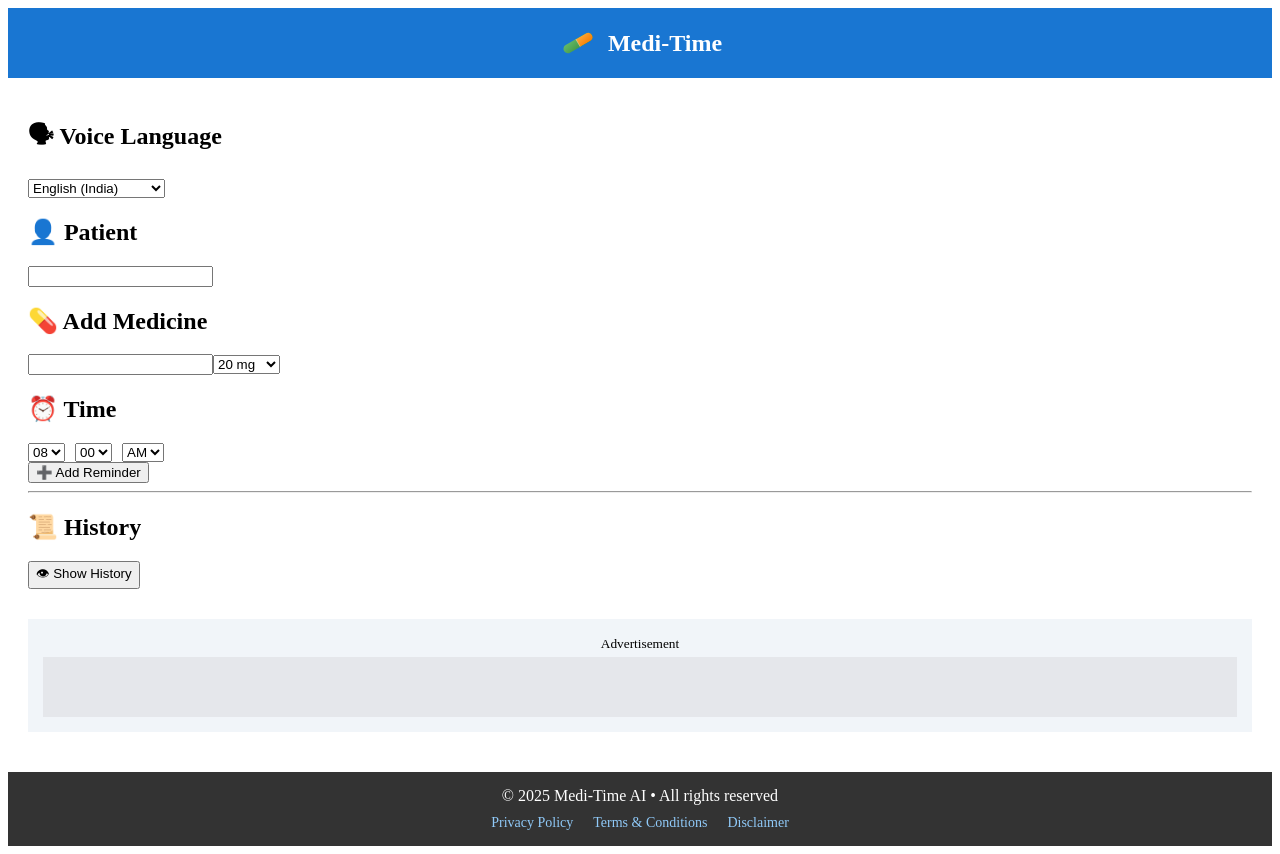
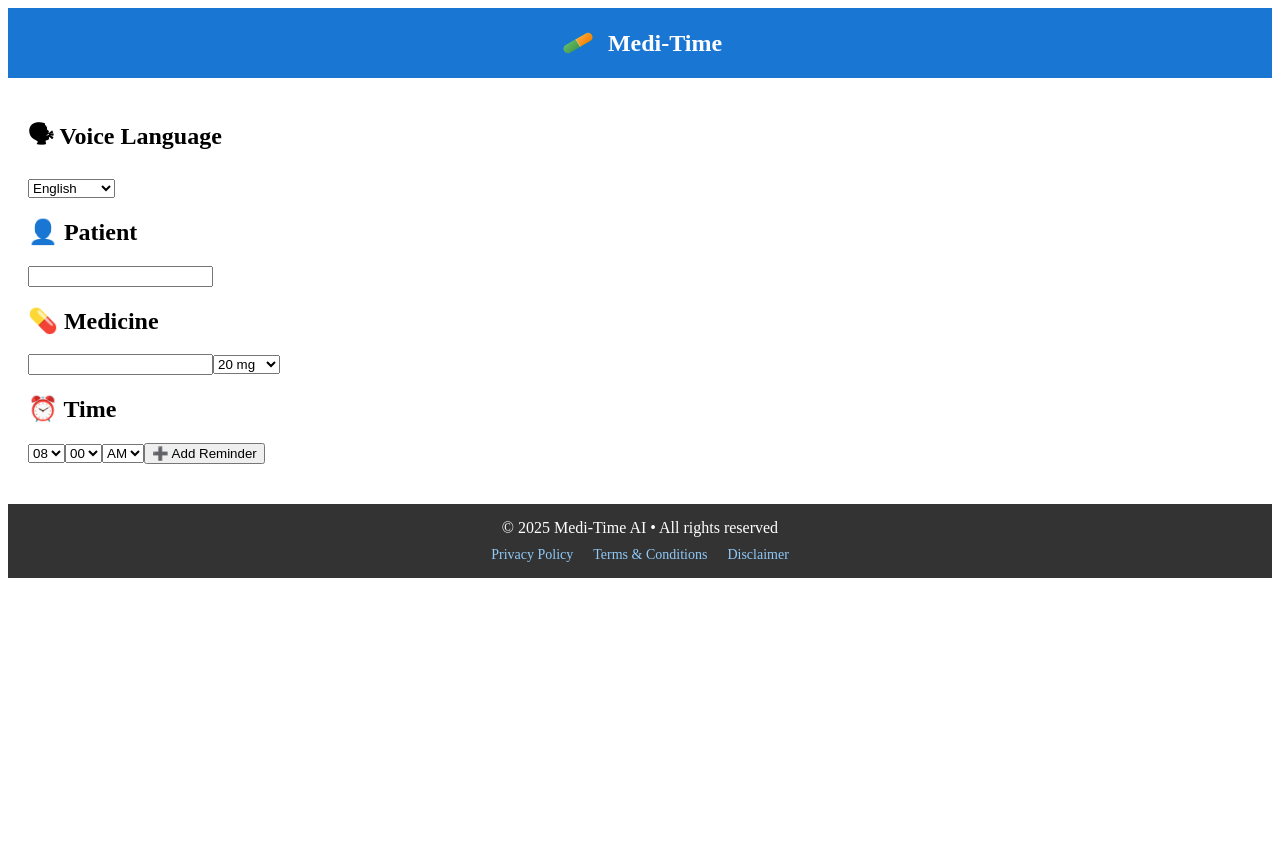
Before and after one commit to vasu-h10/medi-time-ai, a React (Vite) app: page / in a window 1280 px wide. After the commit the page ends 800 px from the top, so only its background shows below. Built offline with nearby package versions, Linux system fonts and the light colour scheme.

Commit message:
Update MainBody.jsx

```diff
--- a/src/MainBody.jsx
+++ b/src/MainBody.jsx
@@ -3,8 +3,8 @@ import { useEffect, useState, useRef } from "react";
 /**
  * MainBody.jsx
  * - Female-only TTS
- * - Multi-language (auto fallback)
- * - Auto timezone
+ * - 9+ language support with real translations
+ * - Auto fallback if voice not available
  * - NON-STOP alarm + voice loop
  * - Stops ONLY on "Mark as Taken"
  * - History Show/Hide + Delete
@@ -43,6 +43,7 @@ function MainBody() {
   const speechIntervalRef = useRef(null);
   const alarmSoundRef = useRef(null);
 
+  // ---------------- CONSTANTS ----------------
   const doses = ["10 mg", "20 mg", "50 mg", "100 mg", "250 mg", "500 mg"];
   const hours = Array.from({ length: 12 }, (_, i) =>
     String(i + 1).padStart(2, "0")
@@ -50,6 +51,41 @@ function MainBody() {
   const minutes = Array.from({ length: 60 }, (_, i) =>
     String(i).padStart(2, "0")
   );
+
+  // ---------------- MULTI-LANGUAGE STATEMENTS ----------------
+  const reminderTextByLang = {
+    "en-IN": ({ name, med, dose }) =>
+      `Mr ${name}, this is your ${med} ${dose} time. Please take it now.`,
+
+    "hi-IN": ({ name, med, dose }) =>
+      `${name} जी, अब ${med} ${dose} लेने का समय है। कृपया अभी लें।`,
+
+    "te-IN": ({ name, med, dose }) =>
+      `${name} గారు, ఇది మీ ${med} ${dose} తీసుకునే సమయం. దయచేసి ఇప్పుడు తీసుకోండి.`,
+
+    "ta-IN": ({ name, med, dose }) =>
+      `${name}, இது உங்கள் ${med} ${dose} எடுத்துக்கொள்ளும் நேரம். தயவுசெய்து இப்போது எடுத்துக்கொள்ளுங்கள்.`,
+
+    "kn-IN": ({ name, med, dose }) =>
+      `${name}, ಇದು ನಿಮ್ಮ ${med} ${dose} ತೆಗೆದುಕೊಳ್ಳುವ ಸಮಯ. ದಯವಿಟ್ಟು ಈಗ ತೆಗೆದುಕೊಳ್ಳಿ.`,
+
+    "ml-IN": ({ name, med, dose }) =>
+      `${name}, ഇത് നിങ്ങളുടെ ${med} ${dose} എടുക്കേണ്ട സമയമാണ്. ദയവായി ഇപ്പോൾ എടുക്കുക.`,
+
+    "bn-IN": ({ name, med, dose }) =>
+      `${name}, এখন আপনার ${med} ${dose} নেওয়ার সময়। অনুগ্রহ করে এখনই নিন।`,
+
+    "mr-IN": ({ name, med, dose }) =>
+      `${name}, आता तुमचे ${med} ${dose} घेण्याची वेळ झाली आहे. कृपया आत्ताच घ्या.`,
+
+    "gu-IN": ({ name, med, dose }) =>
+      `${name}, હવે તમારું ${med} ${dose} લેવાનો સમય છે. કૃપા કરીને હવે લો।`
+  };
+
+  const getReminderText = () => {
+    const fn = reminderTextByLang[voiceLang] || reminderTextByLang["en-IN"];
+    return fn({ name: patientName, med: medicineName, dose });
+  };
 
   // ---------------- LOAD VOICES ----------------
   useEffect(() => {
@@ -60,18 +96,18 @@ function MainBody() {
       window.speechSynthesis.removeEventListener("voiceschanged", load);
   }, []);
 
-  // ---------------- PERSIST STORAGE ----------------
+  // ---------------- STORAGE ----------------
   useEffect(() => {
     localStorage.setItem("patientName", patientName);
     localStorage.setItem("reminders", JSON.stringify(reminders));
     localStorage.setItem("history", JSON.stringify(history));
   }, [patientName, reminders, history]);
 
-  // ---------------- VOICE SELECTION (SAFE) ----------------
-  const selectFemaleVoice = (lang) =>
-    allVoices.find((v) => v.lang === lang) ||
-    allVoices.find((v) => v.lang.startsWith(lang.split("-")[0])) ||
-    allVoices.find((v) => v.lang.startsWith("en")) ||
+  // ---------------- VOICE SELECTION ----------------
+  const selectVoice = (lang) =>
+    allVoices.find(v => v.lang === lang) ||
+    allVoices.find(v => v.lang.startsWith(lang.split("-")[0])) ||
+    allVoices.find(v => v.lang.startsWith("en")) ||
     allVoices[0];
 
   // ---------------- ALARM ----------------
@@ -90,18 +126,18 @@ function MainBody() {
     clearInterval(speechIntervalRef.current);
   };
 
-  // ---------------- NON-STOP VOICE LOOP ----------------
+  // ---------------- NON-STOP SPEECH ----------------
   const speakLoop = (text) => {
-    const voice = selectFemaleVoice(voiceLang);
+    const voice = selectVoice(voiceLang);
 
     const speak = () => {
-      window.speechSynthesis.cancel(); // 🔑 prevent overlap
+      window.speechSynthesis.cancel();
       const u = new SpeechSynthesisUtterance(text);
       if (voice) u.voice = voice;
       u.lang = voice?.lang || "en-IN";
+      u.volume = 1;
       u.rate = 1;
       u.pitch = 1.1;
-      u.volume = 1;
       window.speechSynthesis.speak(u);
     };
 
@@ -110,7 +146,7 @@ function MainBody() {
     speechIntervalRef.current = setInterval(speak, 3500);
   };
 
-  // ---------------- TIME HELPER ----------------
+  // ---------------- TIME ----------------
   const getDelay = (h, m, ap) => {
     let hh = parseInt(h);
     if (ap === "PM" && hh !== 12) hh += 12;
@@ -122,162 +158,78 @@ function MainBody() {
     return r - now;
   };
 
-  // ---------------- TRIGGER REMINDER ----------------
-  const triggerReminder = (med, d) => {
+  // ---------------- TRIGGER ----------------
+  const triggerReminder = () => {
     setIsRinging(true);
-    setCurrentReminder({ med, d });
+    setCurrentReminder(true);
     playAlarm();
-    speakLoop(
-      `Mr ${patientName}, this is your ${med} ${d} time. Please take it now.`
-    );
+    speakLoop(getReminderText());
   };
 
-  // ---------------- STOP ONLY BY USER ----------------
   useEffect(() => {
     window.stopAlarm = () => {
-      if (!currentReminder) return;
-
       stopAllSound();
-      setHistory((h) => [
+      setHistory(h => [
         {
           id: Date.now(),
           patient: patientName,
-          medicine: currentReminder.med,
-          dose: currentReminder.d,
+          medicine: medicineName,
+          dose,
           takenAt: new Date().toLocaleString(),
-          timestamp: Date.now(),
+          timestamp: Date.now()
         },
-        ...h,
+        ...h
       ]);
-
       setIsRinging(false);
       setCurrentReminder(null);
     };
-
     return () => delete window.stopAlarm;
-  }, [currentReminder, patientName]);
+  }, [patientName, medicineName, dose]);
 
   // ---------------- ADD REMINDER ----------------
   const addReminder = () => {
-    const delay = getDelay(hour, minute, ampm);
-    setTimeout(() => triggerReminder(medicineName, dose), delay);
-
-    setReminders((r) => [
-      ...r,
-      { id: Date.now(), medicineName, dose, time: `${hour}:${minute} ${ampm}` },
-    ]);
-
+    setTimeout(triggerReminder, getDelay(hour, minute, ampm));
+    setReminders(r => [...r, { id: Date.now(), medicineName, dose }]);
     alert("✅ Reminder added");
-  };
-
-  // ---------------- HISTORY ----------------
-  const filteredHistory = history.filter((h) =>
-    filterDays === "all"
-      ? true
-      : Date.now() - h.timestamp <= filterDays * 86400000
-  );
-
-  const toggleSelectHistory = (id) =>
-    setSelectedHistory((s) =>
-      s.includes(id) ? s.filter((x) => x !== id) : [...s, id]
-    );
-
-  const deleteSelectedHistory = () => {
-    setHistory((h) => h.filter((x) => !selectedHistory.includes(x.id)));
-    setSelectedHistory([]);
   };
 
   // ---------------- UI ----------------
   return (
     <main style={{ padding: 20 }}>
       <h2>🗣 Voice Language</h2>
-      <select value={voiceLang} onChange={(e) => setVoiceLang(e.target.value)}>
-        <option value="en-IN">English (India)</option>
-        <option value="hi-IN">Hindi (if available)</option>
-        <option value="te-IN">Telugu (if available)</option>
+      <select value={voiceLang} onChange={e => setVoiceLang(e.target.value)}>
+        <option value="en-IN">English</option>
+        <option value="hi-IN">Hindi</option>
+        <option value="te-IN">Telugu</option>
+        <option value="ta-IN">Tamil</option>
+        <option value="kn-IN">Kannada</option>
+        <option value="ml-IN">Malayalam</option>
+        <option value="bn-IN">Bengali</option>
+        <option value="mr-IN">Marathi</option>
+        <option value="gu-IN">Gujarati</option>
       </select>
 
       <h2>👤 Patient</h2>
-      <input value={patientName} onChange={(e) => setPatientName(e.target.value)} />
+      <input value={patientName} onChange={e => setPatientName(e.target.value)} />
 
-      <h2>💊 Add Medicine</h2>
-      <input value={medicineName} onChange={(e) => setMedicineName(e.target.value)} />
-      <select value={dose} onChange={(e) => setDose(e.target.value)}>
-        {doses.map((d) => <option key={d}>{d}</option>)}
+      <h2>💊 Medicine</h2>
+      <input value={medicineName} onChange={e => setMedicineName(e.target.value)} />
+      <select value={dose} onChange={e => setDose(e.target.value)}>
+        {doses.map(d => <option key={d}>{d}</option>)}
       </select>
 
       <h2>⏰ Time</h2>
-      <div style={{ display: "flex", gap: 10 }}>
-        <select value={hour} onChange={(e) => setHour(e.target.value)}>
-          {hours.map((h) => <option key={h}>{h}</option>)}
-        </select>
-        <select value={minute} onChange={(e) => setMinute(e.target.value)}>
-          {minutes.map((m) => <option key={m}>{m}</option>)}
-        </select>
-        <select value={ampm} onChange={(e) => setAmPm(e.target.value)}>
-          <option>AM</option>
-          <option>PM</option>
-        </select>
-      </div>
+      <select value={hour} onChange={e => setHour(e.target.value)}>{hours.map(h => <option key={h}>{h}</option>)}</select>
+      <select value={minute} onChange={e => setMinute(e.target.value)}>{minutes.map(m => <option key={m}>{m}</option>)}</select>
+      <select value={ampm} onChange={e => setAmPm(e.target.value)}><option>AM</option><option>PM</option></select>
 
       <button onClick={addReminder}>➕ Add Reminder</button>
 
       {isRinging && (
-        <button
-          onClick={() => window.stopAlarm()}
-          style={{
-            background: "green",
-            color: "#fff",
-            width: "100%",
-            padding: 15,
-            fontSize: 18,
-            marginTop: 15,
-          }}
-        >
-          ✅ Mark as Taken (Stop Alarm)
+        <button onClick={() => window.stopAlarm()} style={{ background: "green", color: "#fff", width: "100%", marginTop: 15 }}>
+          ✅ Mark as Taken
         </button>
       )}
-
-      <hr />
-
-      <h2>📜 History</h2>
-      <button onClick={() => setShowHistory(!showHistory)}>
-        {showHistory ? "🙈 Hide History" : "👁 Show History"}
-      </button>
-
-      {showHistory && (
-        <>
-          <select value={filterDays} onChange={(e) => setFilterDays(e.target.value)}>
-            <option value="30">Last 30 days</option>
-            <option value="all">All</option>
-          </select>
-
-          {selectedHistory.length > 0 && (
-            <button
-              onClick={deleteSelectedHistory}
-              style={{ background: "red", color: "#fff", width: "100%" }}
-            >
-              🗑 Delete Selected ({selectedHistory.length})
-            </button>
-          )}
-
-          {filteredHistory.map((h) => (
-            <div key={h.id}>
-              <input
-                type="checkbox"
-                checked={selectedHistory.includes(h.id)}
-                onChange={() => toggleSelectHistory(h.id)}
-              />{" "}
-              {h.medicine} — {h.dose} ({h.takenAt})
-            </div>
-          ))}
-        </>
-      )}
-
-      <div style={{ marginTop: 30, textAlign: "center", background: "#f1f5f9", padding: 15 }}>
-        <small>Advertisement</small>
-        <div style={{ height: 60, background: "#e5e7eb", marginTop: 5 }} />
-      </div>
     </main>
   );
 }
```
